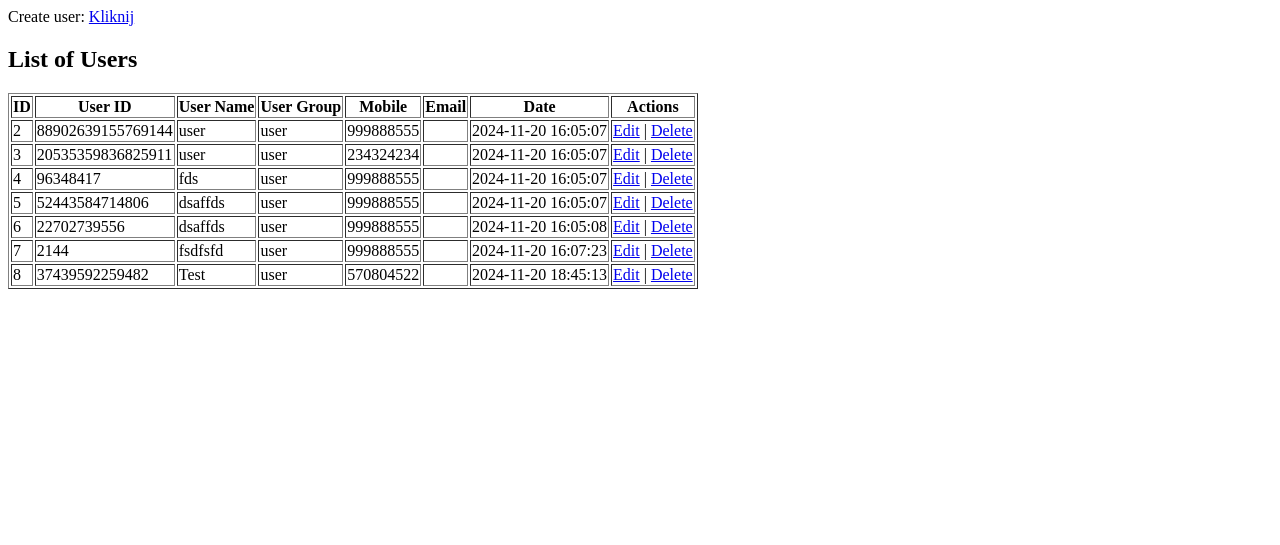
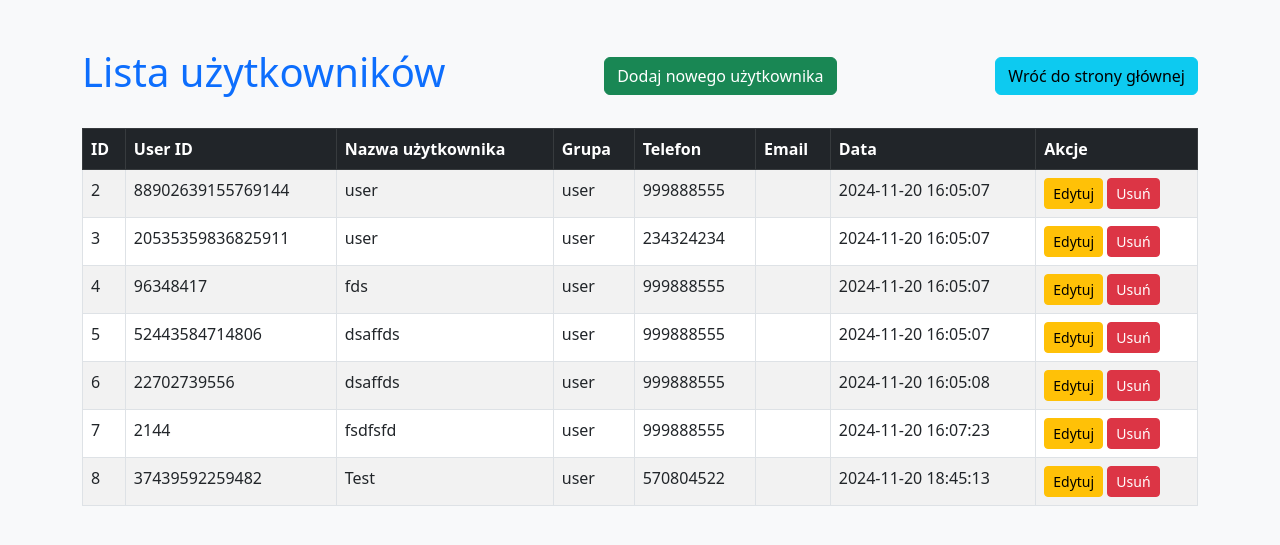
Before and after one commit to robotboj45/Proteinki-main, a PHP site: page /backend/read_users.php in a window 1280 px wide. Shown: the top 545 px of the page. Run offline with PHP 8.4, Linux system fonts and the light colour scheme; a user stored in the database is signed in; data comes from the database, SQL or seed files in the repository; data that the repository does not hold is empty.

Commit message:
dodano funkcjonalnosci grup user i admin, poprawiono bledy

```diff
--- a/root/account/register.html
+++ b/root/account/register.html
@@ -39,7 +39,7 @@
 <section class="py-5">
     <div class="container shadow-lg p-5 bg-white rounded">
         <h2 class="text-center mb-4 text-uppercase text-primary">Rejestracja</h2>
-        <form action="../backend/signup.php" method="POST" class="w-50 mx-auto">
+        <form action="../backend/" method="POST" class="w-50 mx-auto">
             <div class="mb-3">
                 <label for="user_name" class="form-label">Nazwa użytkownika:</label>
                 <input type="text" id="user_name" name="user_name" class="form-control" required>
--- a/root/backend/add_product.php
+++ b/root/backend/add_product.php
@@ -1,5 +1,11 @@
 <?php
 include('connection.php');
+session_start();
+$user_group =  $_SESSION['user_group'];
+if ($user_group != 'admin') {
+    header('Location: ../index.php');
+    exit; // Ważne, aby zatrzymać dalsze wykonywanie kodu
+}
 
 if ($_SERVER['REQUEST_METHOD'] == 'POST') {
     $name = mysqli_real_escape_string($con, $_POST['productName']);
--- a/root/backend/logout.php
+++ b/root/backend/logout.php
@@ -5,6 +5,7 @@ session_start();
 if(isset($_SESSION['user_id']))
 {
 	unset($_SESSION['user_id']);
+    $_SESSION['user_group'] = 'user';
 
 }
 
--- a/root/backend/read_users.php
+++ b/root/backend/read_users.php
@@ -1,30 +1,46 @@
 <?php
 session_start();
 include("connection.php");
+$user_group =  $_SESSION['user_group'];
+if ($user_group != 'admin') {
+    header('Location: ../index.php');
+    exit; // Ważne, aby zatrzymać dalsze wykonywanie kodu
+}
 
 $query = "SELECT * FROM users";
 $result = mysqli_query($con, $query);
 ?>
 
 <!DOCTYPE html>
-<html>
+<html lang="pl">
 <head>
+    <meta charset="UTF-8">
+    <meta name="viewport" content="width=device-width, initial-scale=1.0">
     <title>Read Users</title>
+    <link rel="stylesheet" href="https://cdnjs.cloudflare.com/ajax/libs/bootstrap/5.3.0/css/bootstrap.min.css">
 </head>
-<body>
-Create user: <a href="create_user.php">Kliknij</a>
-<h2>List of Users</h2>
-<table border="1">
+<body class="bg-light">
+<div class="container my-5">
+    <div class="d-flex justify-content-between align-items-center mb-4">
+        <h1 class="text-primary">Lista użytkowników</h1>
+        <a href="create_user.php" class="btn btn-success">Dodaj nowego użytkownika</a>
+        <a href="../index.php" class="btn btn-info">Wróć do strony głównej</a>
+    </div>
+
+    <table class="table table-bordered table-hover table-striped">
+        <thead class="table-dark">
         <tr>
             <th>ID</th>
             <th>User ID</th>
-        <th>User Name</th>
-        <th>User Group</th>
-        <th>Mobile</th>
+            <th>Nazwa użytkownika</th>
+            <th>Grupa</th>
+            <th>Telefon</th>
             <th>Email</th>
-        <th>Date</th>
-        <th>Actions</th>
+            <th>Data</th>
+            <th>Akcje</th>
         </tr>
+        </thead>
+        <tbody>
         <?php while($user = mysqli_fetch_assoc($result)): ?>
             <tr>
                 <td><?php echo $user['id']; ?></td>
@@ -35,11 +51,17 @@ Create user: <a href="create_user.php">Kliknij</a>
                 <td><?php echo $user['email']; ?></td>
                 <td><?php echo $user['date']; ?></td>
                 <td>
-                <a href="update_user.php?id=<?php echo $user['id']; ?>">Edit</a> |
-                <a href="delete_user.php?id=<?php echo $user['id']; ?>" onclick="return confirm('Are you sure?');">Delete</a>
+                    <a href="update_user.php?id=<?php echo $user['id']; ?>" class="btn btn-warning btn-sm">Edytuj</a>
+                    <a href="delete_user.php?id=<?php echo $user['id']; ?>"
+                       class="btn btn-danger btn-sm"
+                       onclick="return confirm('Czy na pewno chcesz usunąć tego użytkownika?');">Usuń</a>
                 </td>
             </tr>
         <?php endwhile; ?>
+        </tbody>
     </table>
+</div>
+
+<script src="https://cdnjs.cloudflare.com/ajax/libs/bootstrap/5.3.0/js/bootstrap.bundle.min.js"></script>
 </body>
 </html>
--- a/root/index.php
+++ b/root/index.php
@@ -6,6 +6,8 @@ if (!$con) {
     die("Connection failed: " . mysqli_connect_error());
 }
 $is_logged_in = isset($_SESSION['user_id']);
+$user_group =  $_SESSION['user_group'];
+
 $username = $is_logged_in ? htmlspecialchars($_SESSION['user_name']) : null;
 ?>
 <!DOCTYPE html>
@@ -56,6 +58,10 @@ $username = $is_logged_in ? htmlspecialchars($_SESSION['user_name']) : null;
                     </ul>
                 </li>
                 <li class="nav-item"><a class="nav-link" href="contact/contact.php">Kontakt</a></li>
+                <?php if ($user_group === 'admin'):?>
+                    <li class="nav-item"><a class="nav-link" href="backend/read_users.php">Admin Panel: Zarządzanie Użytkownikami</a></li>
+                    <li class="nav-item"><a class="nav-link" href="admin/manage_products.php">Admin Panel: Zarządzanie Produktami</a></li>
+                <?php endif; ?>
                 <?php if ($is_logged_in): ?>
                     <li class="nav-item"><a class="nav-link" href="account/user_panel.php">Panel Użytkownika</a></li>
                     <li class="nav-item"><a class="nav-link" href="backend/logout.php">Wyloguj się</a></li>
```
Also changed, not shown: root/admin/manage_products.php (+9 -1 lines), root/backend/create_user.php (+8 -8 lines). Lines whose indentation alone changed are shown as unchanged.
